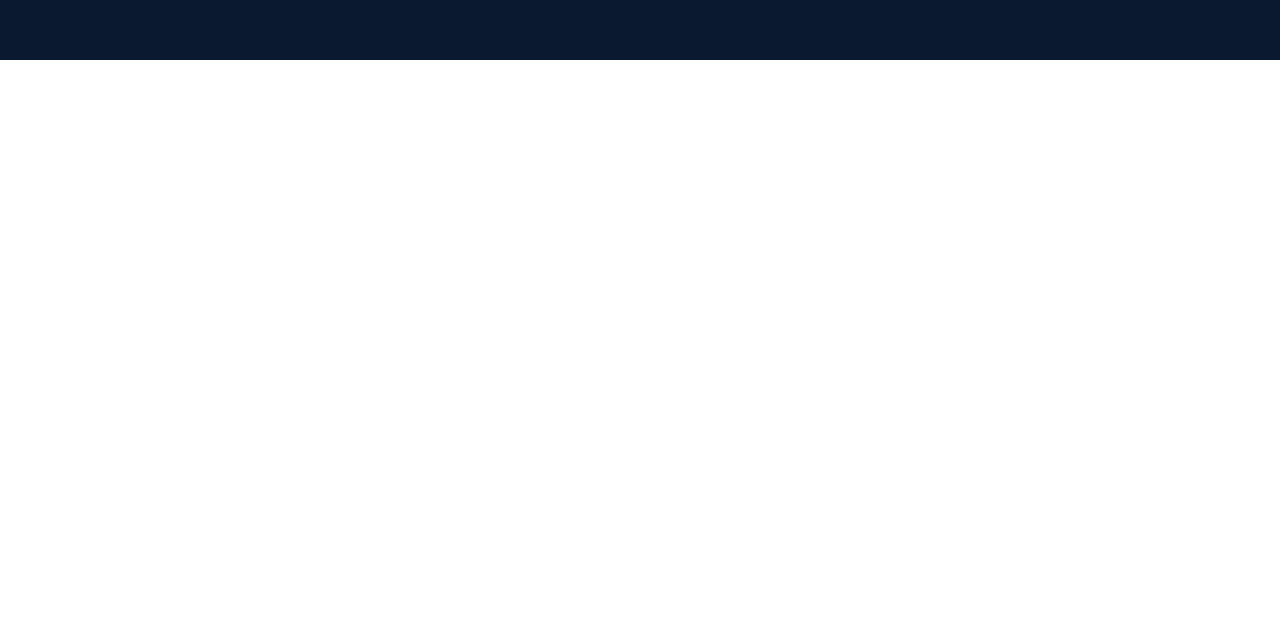
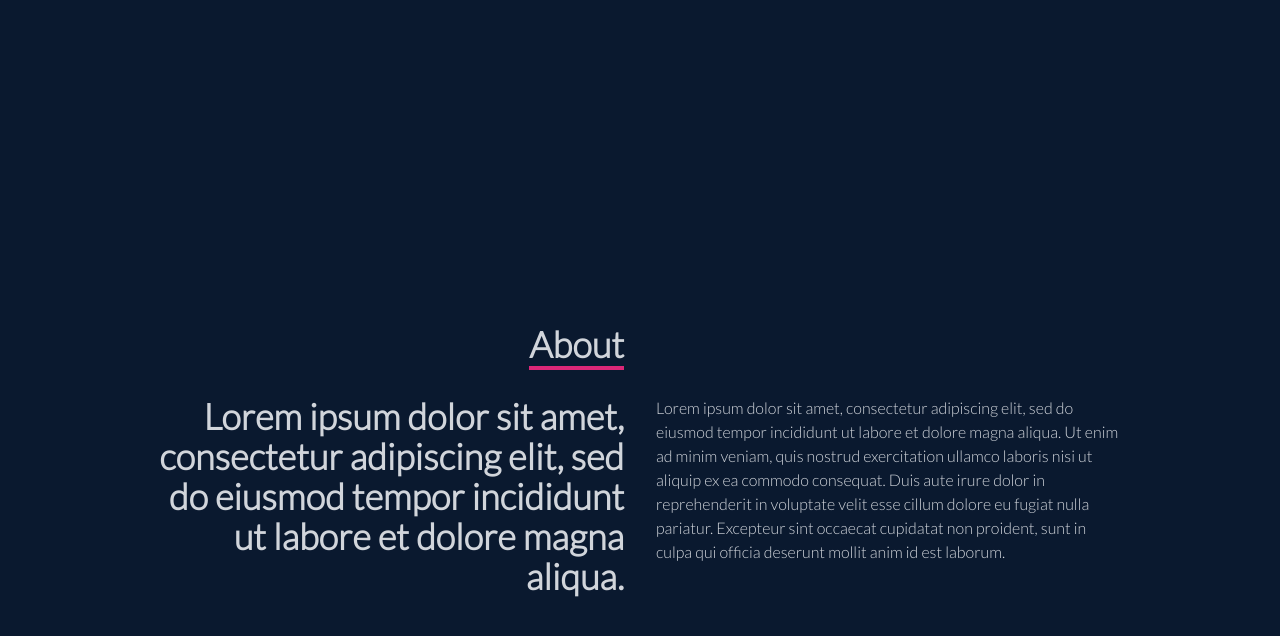
Before and after one commit to carterjamesmike/react-portfolio, a React (Vite) app: page / in a window 1280 px wide. Shown: the part 740-1376 px from the top of the page. Before the commit the page ends 800 px from the top, so only its background shows below. Built offline with nearby package versions, Linux system fonts and the light colour scheme.

Commit message:
Added about component

```diff
--- a/src/App.jsx
+++ b/src/App.jsx
@@ -1,3 +1,4 @@
+import About from "./components/About";
 import Home from "./components/Home";
 import Navbar from "./components/Navbar";
 
@@ -9,6 +10,7 @@
     <div>
       <Navbar />
       <Home />
+      <About />
     </div>
   )
 }
--- /dev/null
+++ b/src/components/About.jsx
@@ -0,0 +1,27 @@
+import React from 'react'
+
+const About = () => {
+    return (
+        <div name='abou' className='w-full h-screen bg-[#0a192f] text-gray-300 '>
+            <div className='flex flex-col justify-center items-center w-full h-full'>
+                <div className='max-w-[1000px] w-full px-4 grid grid-cols-2 gap-8'>
+                    <div className='sm:text-right pb-8 pl-4'>
+                        <p className='text-4xl font-bold inline border-b-4 border-pink-600'>About</p>
+                    </div>
+                    <div></div>
+                </div>
+                <div className='max-w-[1000px] w-full grid sm:grid-cols-2 gap-8 px-4'>
+                    <div className='sm:text-right text-4xl font-bold'>
+                        <p>Lorem ipsum dolor sit amet, consectetur adipiscing elit, sed do eiusmod tempor incididunt ut labore et dolore magna aliqua.</p>
+                    </div>
+                    <div>
+                        <p>Lorem ipsum dolor sit amet, consectetur adipiscing elit, sed do eiusmod tempor incididunt ut labore et dolore magna aliqua. Ut enim ad minim veniam, quis nostrud exercitation ullamco laboris nisi ut aliquip ex ea commodo consequat. Duis aute irure dolor in reprehenderit in voluptate velit esse cillum dolore eu fugiat nulla pariatur. Excepteur sint occaecat cupidatat non proident, sunt in culpa qui officia deserunt mollit anim id est laborum.</p>
+                    </div>
+                </div>
+            </div>
+        </div>
+
+    )
+}
+
+export default About
```
